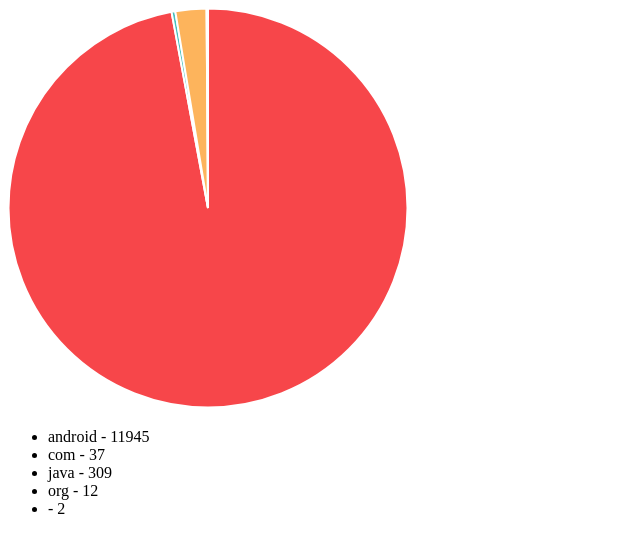
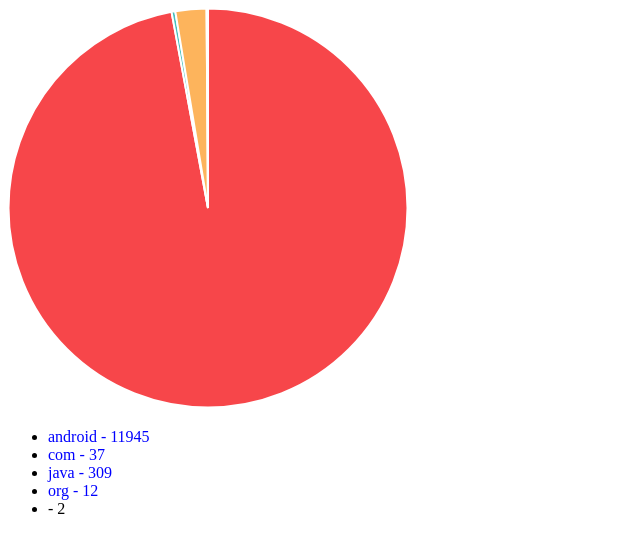
Before and after one commit to Sloy/dex-method-count-chart, a plain HTML site: page test.html in a window 1280 px wide. Shown: the whole page, without its empty margins (0-640 px from the left). Drawn offline with Linux system fonts and the light colour scheme.

Commit message:
Little bit of styling to easily see expandable elements

```diff
--- a/test.html
+++ b/test.html
@@ -3,6 +3,17 @@
 <head lang="en">
     <meta charset="UTF-8">
     <title>Dex Method Count</title>
+    <style>
+        .has-children > a {
+            color: blue;
+        }
+
+        .has-children:hover > a {
+            color:orange;
+            text-decoration:none;
+            cursor:pointer;
+        }
+    </style>
     <script src="js/Chart.js"></script>
     <script src="js/jquery-2.1.3.min.js"></script>
     <script type="text/javascript">
@@ -47,10 +58,13 @@
                         .addClass("package")
                         .appendTo($li);
                 if(node.children.length>0) {
+                    $li.addClass("has-children");
                     var $childUl = $('<ul/>')
                             .hide()
                             .appendTo($li);
                     generateList($childUl, node.children);
+                }else {
+                    $li.addClass("no-children");
                 }
             });
         }
```
